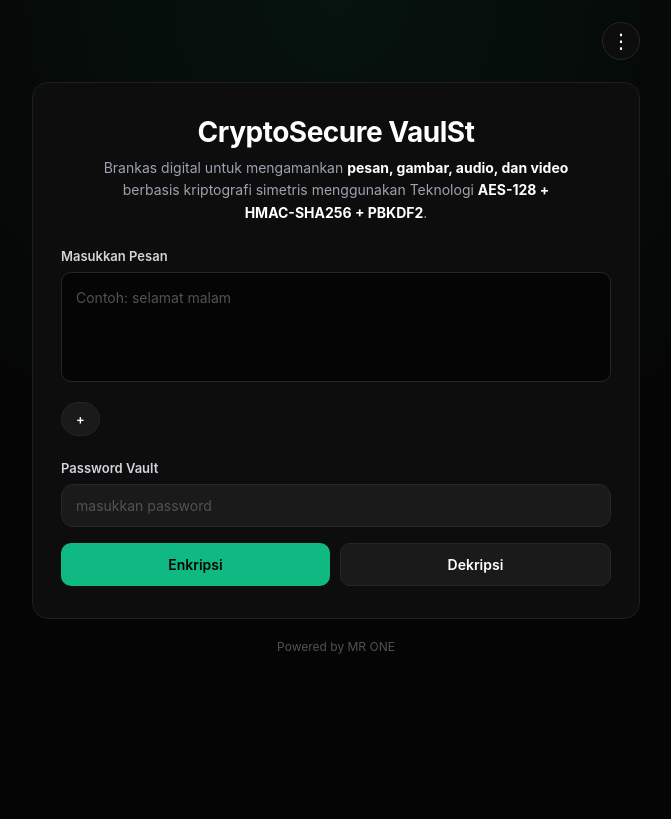
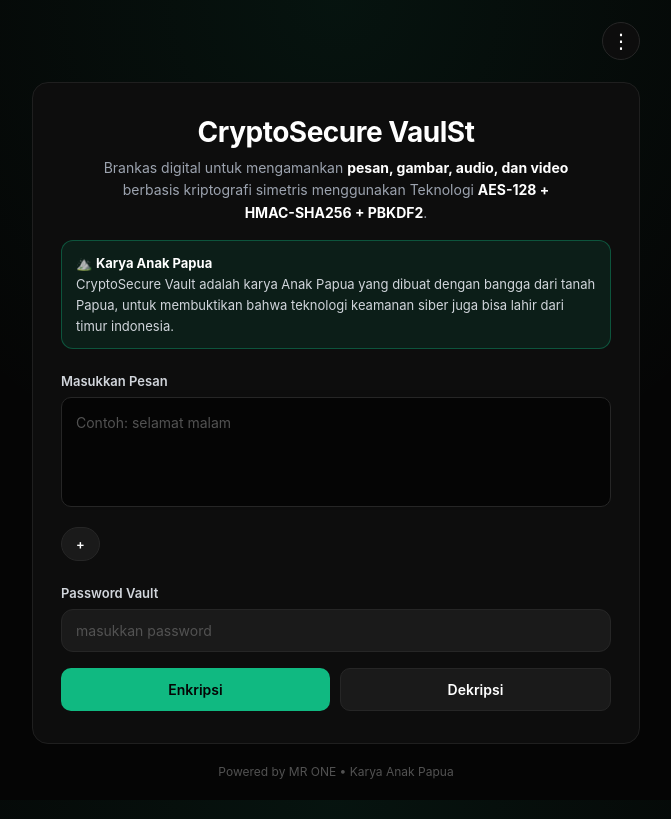
Before and after one commit to mrone61/cry, a Flask app: page / in a window 1280 px wide. Shown: the whole page, without its empty margins (304-975 px from the left). Before the commit the page ends 654 px from the top, so only its background shows below. Run offline with Flask 3, Linux system fonts and the light colour scheme.

Commit message:
Update index.html

```diff
--- a/templates/index.html
+++ b/templates/index.html
@@ -22,6 +22,12 @@
         <div class="card">
             <h1>CryptoSecure VaulSt</h1>
             <p class="subjudul">Brankas digital untuk mengamankan <b>pesan, gambar, audio, dan video</b> berbasis kriptografi simetris menggunakan Teknologi <b>AES-128 + HMAC-SHA256 + PBKDF2</b>.</p>
+
+
+            <div style="margin: 16px 0 4px 0; background: rgba(16,185,129,0.10); border: 1px solid rgba(16,185,129,0.35); border-radius: 12px; padding: 12px 14px; text-align: left;">
+                <p style="font-size: 13px; line-height: 1.6; color: #d1d5db; margin: 0;">⛰️ <b style="color: #fff;">Karya Anak Papua</b><br>
+                CryptoSecure Vault adalah karya Anak Papua yang dibuat dengan bangga dari tanah Papua, untuk membuktikan bahwa teknologi keamanan siber juga bisa lahir dari timur indonesia.</p>
+            </div>
 
             <form method="POST" enctype="multipart/form-data">
                 <label for="pesan">Masukkan Pesan</label>
@@ -73,7 +79,7 @@
             {% endif %}
 
         </div>
-        <div class="footer">Powered by MR ONE</div>
+        <div class="footer">Powered by MR ONE • Karya Anak Papua</div>
     </div>
 
     <script>
```
